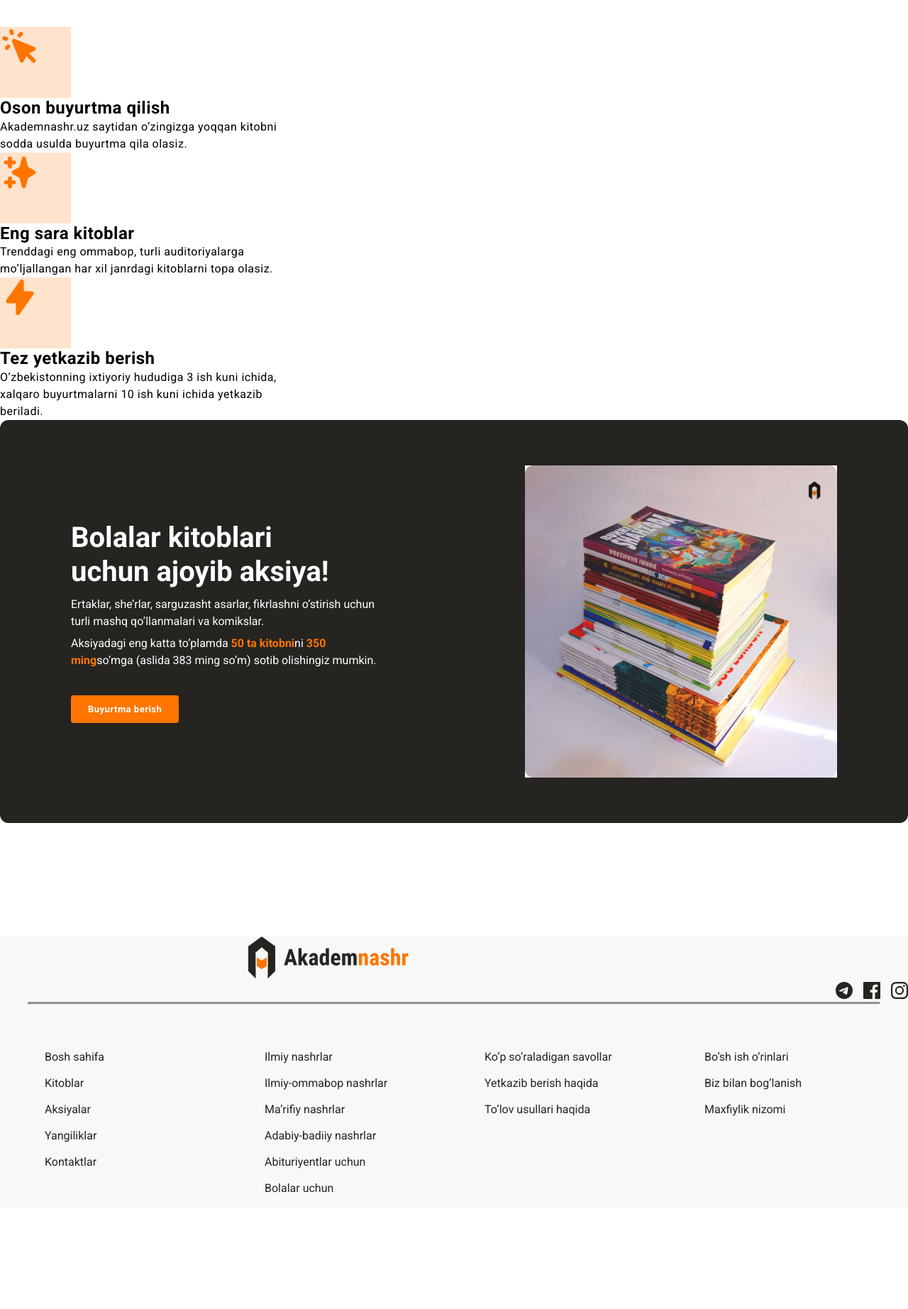
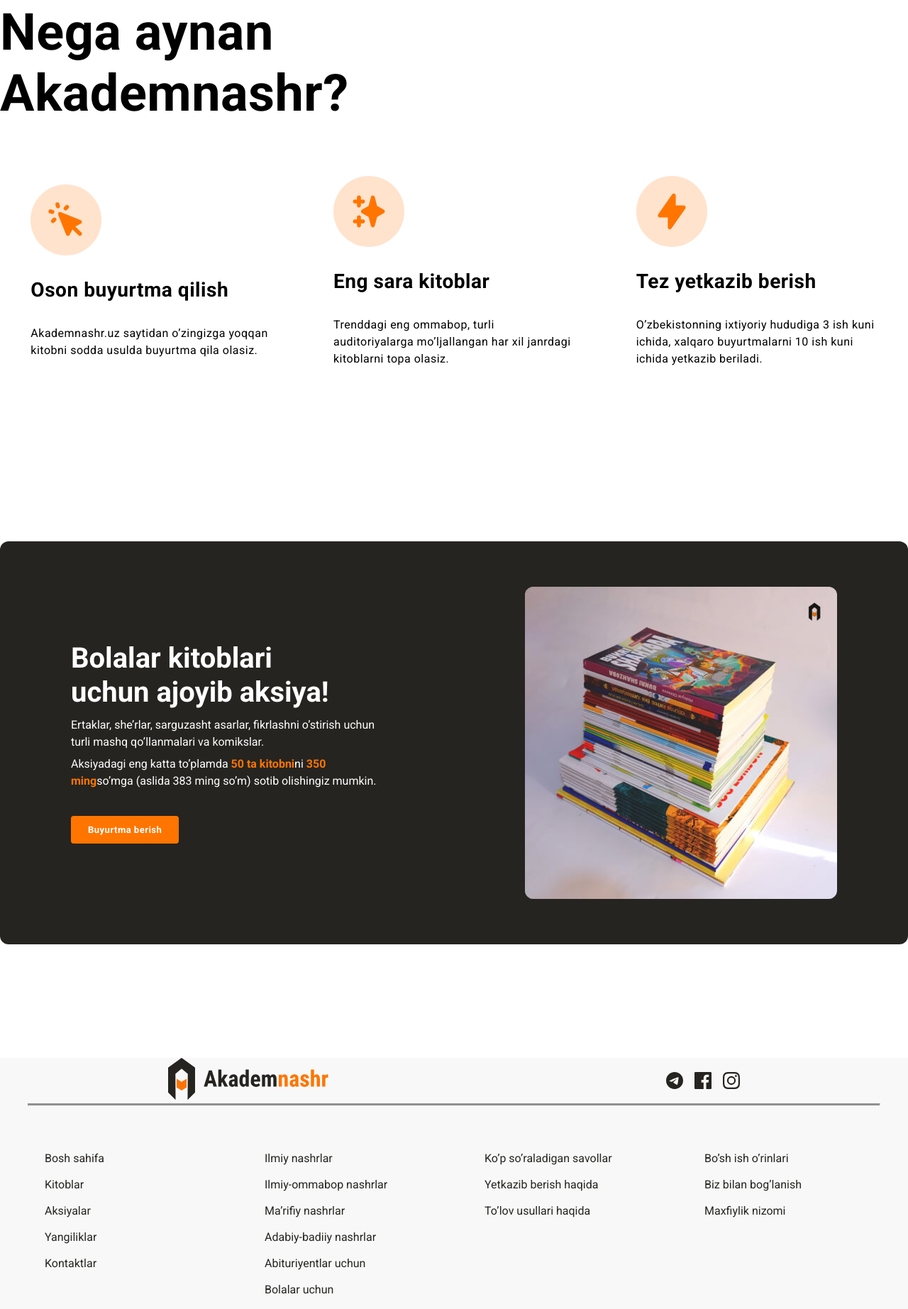
Before and after one commit to sunnat4eek/Loyiha, a plain HTML site: page index.html in a window 1280 px wide. Shown: the part 849-2694 px from the top of the page at 71% size. Before the commit the page ends 2551 px from the top, so only its background shows below. Drawn offline with Linux system fonts and the light colour scheme.

Commit message:
Add flex , justicy-content and align-items styles

```diff
--- a/css/style.css
+++ b/css/style.css
@@ -48,6 +48,21 @@
     transition: color 0.4s ease,
     opacity 0.4s ease;
 }
+
+.site-nav-link{
+font-weight: 500;
+font-size: 13px;
+line-height: 15px;
+letter-spacing: 1px;
+text-transform: uppercase;
+text-decoration: none;
+color: black;
+transition: color 0.4s ease,
+opacity 0.4s ease;
+padding-bottom: 4px;
+border-bottom: #ff7500 solid;
+}
+
 
 .sitenav-link:hover{
     color: #ff7500;
@@ -156,35 +171,48 @@
 
 }
 
-.feature-heading{
-    font-family: "Roboto", sans-serif;
-    width: 440px;
-    font-size: 72px;
-    line-height: 1.2;
-    letter-spacing: 0.5px;
+.features-heading{
+        width: 100%;
     max-width: 500px;
     font-weight: 700;
+    font-size: 72px;
+    line-height: 120%;
+    letter-spacing: 0.5px;
     color: #000000;
     margin-bottom: 72px;
 }
 
+.features-list{
+display: flex;
+list-style: none;
+justify-content: space-around;
+align-items: center;
+}
+
 .feature{
-    width: 400px;
+    width: 340px;
+    display: grid;
+    gap: 32px;
 }
 
 
 .feature-icon-wrapper{
+    display: flex;
+    justify-content: space-around;
+    align-items: center;
     width: 100px;
     height: 100px;
     background-color: rgba(255, 117, 0, 0.2);
+    border-radius: 50%;
 }
-
 
 .feature-tittle{
     font-family: "Roboto", sans-serif;
     font-size: 24px;
     line-height: 1.2;
     letter-spacing: 0.5px;
+    padding: 210px 0;
+    margin-bottom: 35px;
 }
 
 
@@ -239,10 +267,17 @@
     width: 440px;
     height: 440px;
     object-fit: cover;
+    border-radius: 12px;
 }
 
 .site-footer{
     background-color: #f8f8f8;
+}
+
+.site-footer-top{
+display: flex;
+align-items: center;
+justify-content: space-around;
 }
 
 .site-footer ul {
@@ -258,7 +293,6 @@
     background: rgba(37, 36, 32, 0.5);
     margin: 0 auto;
     margin-bottom: 64px;
-
 }
 
 
@@ -285,12 +319,39 @@
 }
 
 
-.site-footer-socials{
-    display: flex;
-    justify-content: right;
-    align-items: center;
-    gap: 15px;
+.site-footer-socials {
+  display: flex;
+  align-items: center;
+  padding: 0;
+  margin: 0;
 }
+
+
+.site-footer-socials li {
+  margin-right: 16px;
+}
+
+.site-footer-socials li:last-child {
+  margin-right: 0;
+}
+
+.site-footer-socials a {
+  display: block;
+  color: #252420;
+}
+
+.site-footer-socials a:hover {
+  color:#ff7500
+}
+
+.site-footer-socials a:active {
+  opacity: 0.6;
+}
+
+.site-footer-socials svg {
+  display: block;
+}
+
 
 
 .site-footer-link{
@@ -309,5 +370,10 @@
 
 .link-img{
     display: inline-block;
-    margin-left: 350px;
 }
+
+
+.feature-icon-img{
+    display: flex;
+
+}
--- a/index.html
+++ b/index.html
@@ -19,10 +19,10 @@
     </a>
     <nav class="site-nav">
       <ul class="sitenav-list">
-        <li><a class="sitenav-link" href="#">Bosh sahifa</a></li>
-        <li><a class="sitenav-link" href="#">Kitoblar</a></li>
-        <li><a class="sitenav-link" href="#">Aksiyalar</a></li>
-        <li><a class="sitenav-link" href="#">Kontaktlar</a></li>
+        <li class="sitenav-link"><a class="site-nav-link" href="#"> Bosh sahifa</a></li>
+        <li class="sitenav-link"><a class="sitenav-link" href="#">Kitoblar</a></li>
+        <li class="sitenav-link"><a class="sitenav-link" href="#">Aksiyalar</a></li>
+        <li class="sitenav-link"><a class="sitenav-link" href="#">Kontaktlar</a></li>
       </ul>
 
       <a class="main-link-1" href="#">Ro'yxatdan o'tish</a>
@@ -36,44 +36,47 @@
     <section class="hero">
       <div class="hero-content">
         <hr class="orange-line">
-        <h2 class="hero-heading">Pythonda dasturlash asoslari</h2>
+        <h2 class="hero-heading">Pythonda <br> dasturlash asoslari</h2>
         <p class="hero-text">Dasturlash asoslariga oid o‘zbek tilidagi ilk eng mukammal qo‘llanma.
           <br> Kitobning har bir bo‘limi uchun maxsus video darslar yozilgan bo‘lib,
-          <br> ularga kitobda ko‘rsatilgan QR kod orqali o‘tish mumkin.</p>
+          ularga kitobda ko‘rsatilgan QR kod orqali o‘tish mumkin.</p>
           <a class="main-link" href="#">Buyurtma berish</a>
         </div>
 
         <img class="hero-img" src="img/python-book.jpg" alt="Python Dasturlash Kitobi" width="510" height="510" srcset="img/python-book.jpg 1x, img/python-book@2x.jpg 2x">
       </section>
 
-      <section class="feature">
-        <!-- FEATURE -->
+      <!-- FEATURER -->
+
+     <section class="features">
+      <div class="feature-tittle">
         <hr class="orange-line">
-        <h2 class="feature-heading">Nega aynan Akademnashr?</h2>
+        <h2 class="features-heading">Nega aynan<br>Akademnashr?</h2>
 
-        <ul>
+        <ul class="features-list">
+          <li class="feature">
             <div class="feature-icon-wrapper">
               <img src="img/icon cursor-click.svg" alt="" width="56" height="56">
             </div>
-          <li class="feature">
-            <h3 class="feature-tittle">Oson buyurtma qilish</h3>
+            <h3 class="feature-title">Oson buyurtma qilish</h3>
             <p class="feature-info">Akademnashr.uz saytidan o’zingizga yoqqan kitobni sodda usulda buyurtma qila olasiz.</p>
           </li>
+          <li class="feature">
             <div class="feature-icon-wrapper">
               <img src="img/icon sparkles.svg" alt="" width="56" height="56">
             </div>
-          <li class="feature">
-            <h3 class="feature-tittle">Eng sara kitoblar</h3>
+            <h3 class="feature-title">Eng sara kitoblar</h3>
             <p class="feature-info">Trenddagi eng ommabop, turli auditoriyalarga mo’ljallangan har xil janrdagi kitoblarni topa olasiz.</p>
           </li>
+          <li class="feature">
             <div class="feature-icon-wrapper">
               <img src="img/icon lightning-bolt.svg" alt="" width="56" height="56">
             </div>
-          <li class="feature">
-            <h3 class="feature-tittle">Tez yetkazib berish</h3>
+            <h3 class="feature-title">Tez yetkazib berish</h3>
             <p class="feature-info">O’zbekistonning ixtiyoriy hududiga 3 ish kuni ichida, xalqaro buyurtmalarni 10 ish kuni ichida yetkazib beriladi.</p>
           </li>
         </ul>
+      </div>
     </section>
 
 
@@ -94,20 +97,28 @@
 
     <!-- SITE FOOTER -->
     <footer class="site-footer">
-      <div>
+      <div class="site-footer-top">
         <a class="img-link" href="index.html">
           <img class="link-img" src="img/logo.svg" alt="Akademnashr logo" width="227" height="60">
         </a>
         <!-- IJTIMOIY TARMOQLAR -->
+
          <ul class="site-footer-socials">
-          <li><a href="https://t.me/instagramreels_video" target="_blank">
-            <img src="img/icon-telegram.svg" alt="">
-          </a></li>
-          <li><a href="https://www.facebook.com/Akademnashr/" target="_blank">
-            <img src="img/icon-facebook.svg" alt="">
-          </a></li>
-          <li><a href="https://www.instagram.com/majitov.oxa/" target="_blank">
-            <img src="img/icon-instagram.svg" alt=""></a></li>
+          <li>
+            <a href="https://t.me/Akademnashr" target="_blank">
+              <svg width="24" height="24" fill="none" xmlns="http://www.w3.org/2000/svg"><path d="M12 0C5.376 0 0 5.376 0 12s5.376 12 12 12 12-5.376 12-12S18.624 0 12 0zm5.568 8.16c-.18 1.896-.96 6.504-1.356 8.628-.168.9-.504 1.2-.816 1.236-.696.06-1.224-.456-1.896-.9-1.056-.696-1.656-1.128-2.676-1.8-1.188-.78-.42-1.212.264-1.908.18-.18 3.252-2.976 3.312-3.228a.24.24 0 00-.06-.216c-.072-.06-.168-.036-.252-.024-.108.024-1.788 1.14-5.064 3.348-.48.324-.912.492-1.296.48-.432-.012-1.248-.24-1.86-.444-.756-.24-1.344-.372-1.296-.792.024-.216.324-.432.888-.66 3.504-1.524 5.832-2.532 6.996-3.012 3.336-1.392 4.02-1.632 4.476-1.632.096 0 .324.024.468.144.12.096.156.228.168.324-.012.072.012.288 0 .456z" fill="currentColor"/></svg>
+            </a>
+          </li>
+          <li>
+            <a href="https://www.facebook.com/Akademnashr" target="_blank">
+              <svg width="24" height="24" fill="none" xmlns="http://www.w3.org/2000/svg"><path d="M22.675 0H1.325C.593 0 0 .593 0 1.325v21.351C0 23.407.593 24 1.325 24H12.82v-9.294H9.692v-3.622h3.128V8.413c0-3.1 1.893-4.788 4.659-4.788 1.325 0 2.463.099 2.795.143v3.24l-1.918.001c-1.504 0-1.795.715-1.795 1.763v2.313h3.587l-.467 3.622h-3.12V24h6.116c.73 0 1.323-.593 1.323-1.325V1.325C24 .593 23.407 0 22.675 0z" fill="currentColor"/></svg>
+            </a>
+          </li>
+          <li>
+            <a href="https://www.instagram.com/akademnashr/?hl=en" target="_blank">
+              <svg width="24" height="24" fill="none" xmlns="http://www.w3.org/2000/svg"><path fill-rule="evenodd" clip-rule="evenodd" d="M12 0C8.741 0 8.333.014 7.053.072 2.695.272.273 2.69.073 7.052.014 8.333 0 8.741 0 12c0 3.259.014 3.668.072 4.948.2 4.358 2.618 6.78 6.98 6.98C8.333 23.986 8.741 24 12 24c3.259 0 3.668-.014 4.948-.072 4.354-.2 6.782-2.618 6.979-6.98.059-1.28.073-1.689.073-4.948 0-3.259-.014-3.667-.072-4.947-.196-4.354-2.617-6.78-6.979-6.98C15.668.014 15.259 0 12 0zm0 2.163c3.204 0 3.584.012 4.85.07 3.252.148 4.771 1.691 4.919 4.919.058 1.265.069 1.645.069 4.849 0 3.205-.012 3.584-.069 4.849-.149 3.225-1.664 4.771-4.919 4.919-1.266.058-1.644.07-4.85.07-3.204 0-3.584-.012-4.849-.07-3.26-.149-4.771-1.699-4.919-4.92-.058-1.265-.07-1.644-.07-4.849 0-3.204.013-3.583.07-4.849.149-3.227 1.664-4.771 4.919-4.919 1.266-.057 1.645-.069 4.849-.069zM5.838 12a6.162 6.162 0 1112.324 0 6.162 6.162 0 01-12.324 0zM12 16a4 4 0 110-8 4 4 0 010 8zm4.965-10.405a1.44 1.44 0 112.881.001 1.44 1.44 0 01-2.881-.001z" fill="currentColor"/></svg>
+            </a>
+          </li>
         </ul>
       </div>
 
```
Lines whose indentation alone changed are shown as unchanged.
